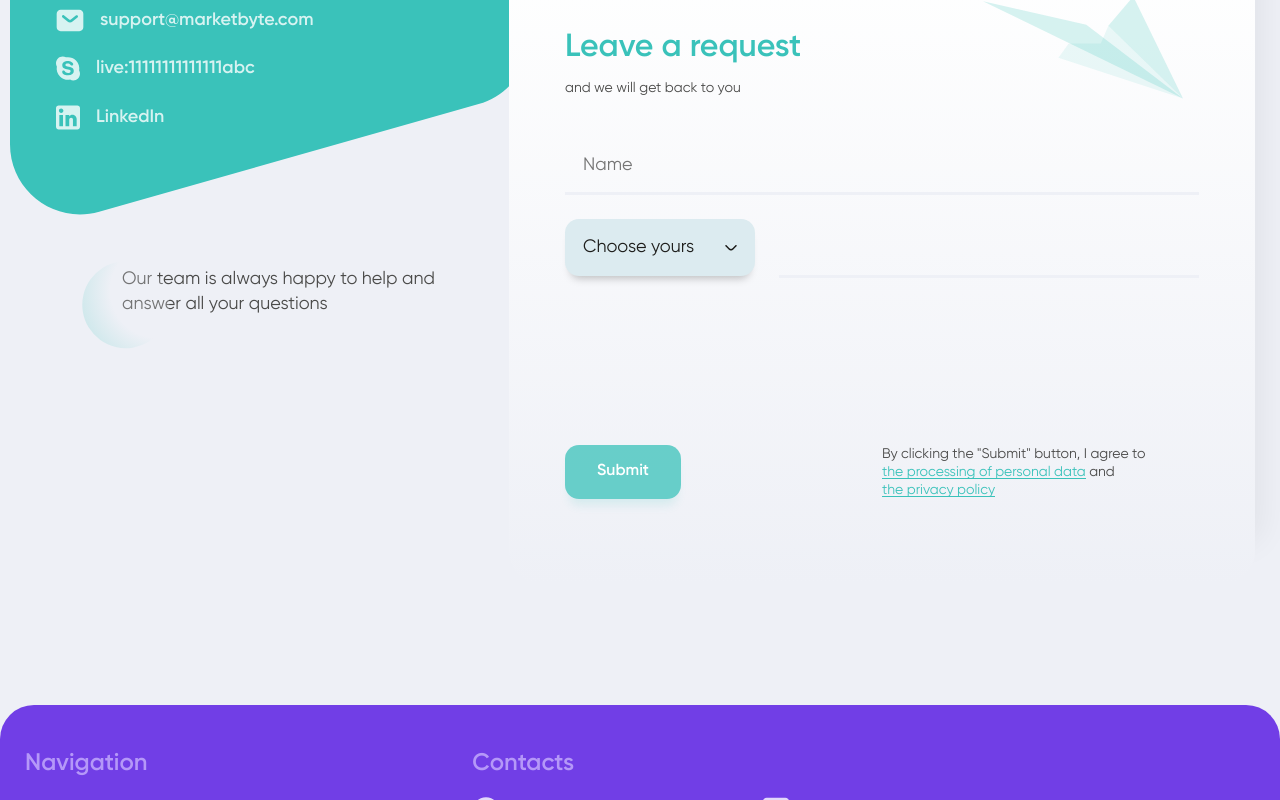
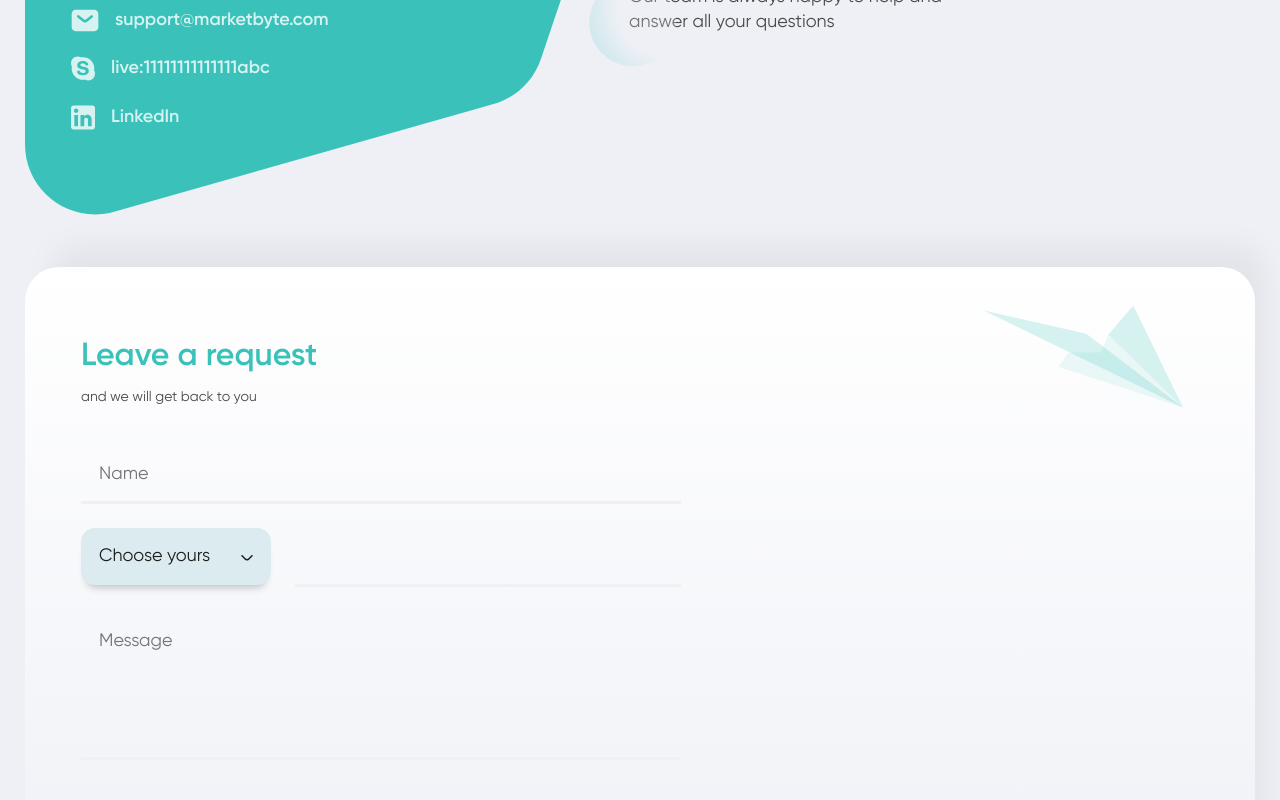
Before and after one commit to DiNeeZ/add-agency, a Next.js app: page / in a window 1280 px wide. Shown: the part 6240-7040 px from the top of the page. Built offline with nearby package versions, Linux system fonts and the light colour scheme.

Commit message:
Contacts section (mobile) is done

```diff
--- a/components/UI/contact-form/contact-form.jsx
+++ b/components/UI/contact-form/contact-form.jsx
@@ -7,6 +7,7 @@ import Dropdown from "../dropdown/dropdown";
 import { contactsInputOptions } from "@/data";
 
 import styles from "./contact-form.module.scss";
+import Textarea from "../textarea/textarea";
 
 const defaultFormFields = {
   name: "",
@@ -73,6 +74,7 @@ const ContactForm = ({}) => {
           handleChange={handleChange}
         />
       </div>
+      <Textarea placeholder="Message" />
 
       <div className={styles.formFooter}>
         <Button
--- a/components/UI/contact-form/contact-form.module.scss
+++ b/components/UI/contact-form/contact-form.module.scss
@@ -2,8 +2,14 @@
 @import "@/styles/mixins.scss";
 
 .contactForm {
-  div:has(input):first-child {
+  max-width: 600px;
+
+  div:has(input):not(:last-child) {
     margin-bottom: 1.5rem;
+  }
+
+  div:has(textarea) {
+    margin-bottom: 2rem;
   }
 }
 
@@ -11,7 +17,6 @@
   display: flex;
   align-items: center;
   justify-content: space-between;
-  padding-top: 153px;
 }
 
 .agreement {
@@ -60,3 +65,27 @@
   display: flex;
   gap: 1.5rem;
 }
+
+@include small-tablet {
+  .inputWrapper {
+    flex-direction: column;
+    align-items: flex-start;
+  }
+
+  .formFooter {
+    align-items: center;
+    text-align: center;
+    gap: 1rem;
+  }
+
+  .agreement {
+    max-width: none;
+  }
+}
+
+@include mobile {
+  .formFooter {
+    flex-direction: column;
+    align-items: stretch;
+  }
+}
--- a/components/UI/input/input.jsx
+++ b/components/UI/input/input.jsx
@@ -1,8 +1,6 @@
 import styles from "./input.module.scss";
 
 const Input = ({ handleChange, values, ...otherProps }) => {
-  // const { name } = otherProps;
-
   return (
     <div className={styles.inputWrapper}>
       <input onChange={handleChange} className={styles.input} {...otherProps} />
--- /dev/null
+++ b/components/UI/textarea/textarea.jsx
@@ -0,0 +1,11 @@
+import styles from "./textarea.module.scss";
+
+const Textarea = ({ ...otherProps }) => {
+  return (
+    <div className={styles.wrapper}>
+      <textarea className={styles.textarea} {...otherProps} rows={"5"} />
+    </div>
+  );
+};
+
+export default Textarea;
--- /dev/null
+++ b/components/UI/textarea/textarea.module.scss
@@ -0,0 +1,30 @@
+@import "@/styles/vars.scss";
+
+.wrapper {
+  position: relative;
+  padding: 1.125rem 1rem;
+  &::after {
+    content: "";
+    position: absolute;
+    left: 0;
+    bottom: 0;
+    width: 100%;
+    height: 3px;
+    background-color: $light-smoke-color;
+    transition: background-color 0.15s ease-in-out;
+  }
+
+  &:has(:focus-visible) {
+    &::after {
+      background-color: $teal-color;
+    }
+  }
+}
+
+.textarea {
+  width: 100%;
+  outline: none;
+  border: none;
+  resize: none;
+  background: none;
+}
--- a/components/contacts/contacts.module.scss
+++ b/components/contacts/contacts.module.scss
@@ -10,13 +10,12 @@
   position: relative;
   display: flex;
   justify-content: flex-end;
+  flex-direction: column;
 }
 
 .linksBlock {
-  position: absolute;
-  left: 0;
-  top: 0;
-  z-index: 1;
+  display: flex;
+  align-items: center;
 }
 
 .hiddenTitle {
@@ -97,7 +96,6 @@
 .additional {
   position: relative;
   max-width: 315px;
-  margin-left: 112px;
   line-height: 1.4;
 
   &::after {
@@ -110,10 +108,6 @@
 
 .formBlock {
   position: relative;
-  // top: 204px;
-  // right: 0;
-  width: 746px;
-  margin-top: 204px;
   padding: 4.5rem 3.5rem;
   background: linear-gradient(180deg, #ffffff 0%, #eef0f6 100%);
   box-shadow: 18px -30px 30px -8px rgba(0, 0, 0, 0.05);
@@ -143,3 +137,67 @@
   margin: 0;
   font-size: 14px;
 }
+
+@include for-big-desktop {
+  .container {
+    flex-direction: row;
+  }
+
+  .linksBlock {
+    position: absolute;
+    left: 0;
+    top: 0;
+    z-index: 1;
+    flex-direction: column;
+  }
+
+  .formBlock {
+    width: 746px;
+    margin-top: 204px;
+  }
+}
+
+@include tablet {
+  .linksBlock {
+    flex-direction: column;
+    align-items: baseline;
+  }
+
+  .shaped {
+    margin: 0;
+  }
+
+  .additional {
+    align-self: flex-end;
+  }
+}
+
+@include small-tablet {
+  .shaped {
+    max-width: 540px;
+  }
+}
+
+@include mobile {
+  .contacts {
+    position: relative;
+    background-image: url(/images/decorations/mobile-contacts-shape-1.svg);
+    background-repeat: no-repeat;
+    background-position: center top;
+
+    &::before {
+      content: "";
+      position: absolute;
+      top: 490px;
+      left: -290px;
+      display: block;
+      width: 399px;
+      height: 486px;
+      background-image: url(/images/decorations/mobile-contacts-shape-2.svg);
+    }
+  }
+
+  .shaped {
+    background: none;
+  }
+}
--- a/components/faq/faq.module.scss
+++ b/components/faq/faq.module.scss
@@ -92,13 +92,17 @@
 }
 
 .imageWrapper {
-  display: block;
   flex: 1 0 calc(50% - 2.9rem);
 }
 
 @include tablet {
+  .container {
+    flex-direction: column;
+    gap: 1.5rem;
+  }
+
   .imageWrapper {
-    display: none;
+    align-self: flex-end;
   }
 }
 
```
Also changed, not shown: public/images/decorations/mobile-contacts-shape-1.svg (added), public/images/decorations/mobile-contacts-shape-2.svg (added).
